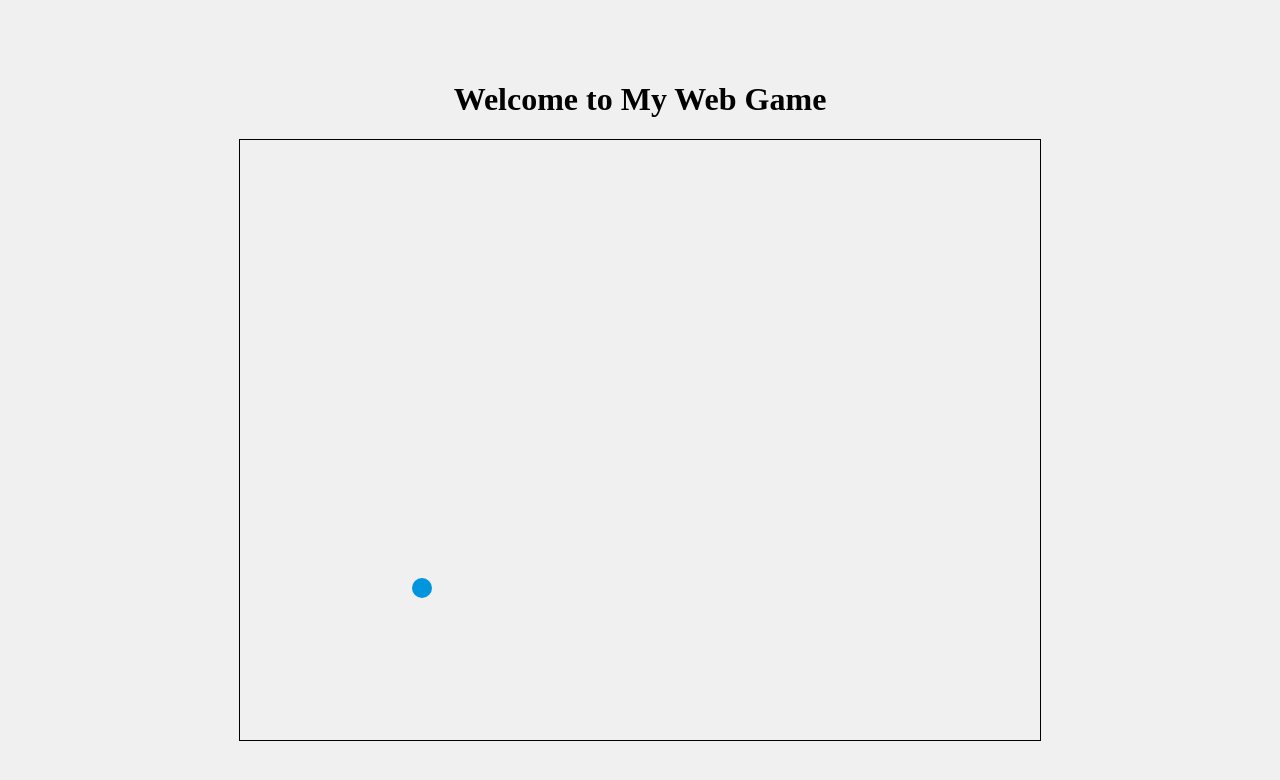
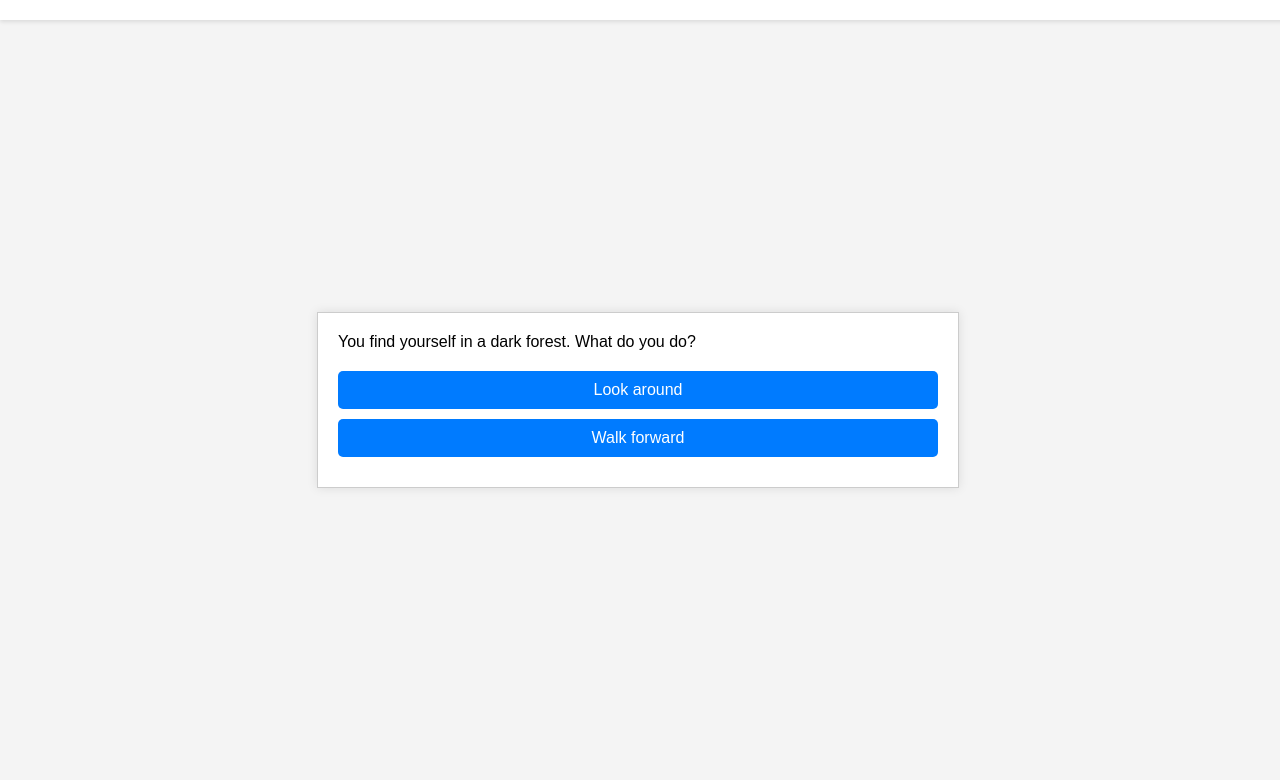
Before and after one commit to RiceBall0807/web-game, a plain HTML site: page docs/index.html in a window 1280 px wide. Drawn offline with Linux system fonts and the light colour scheme.

Commit message:
20240528
移動到doc檔下

```diff
--- a/index.html
+++ b/docs/index.html
@@ -3,12 +3,21 @@
 <head>
     <meta charset="UTF-8">
     <meta name="viewport" content="width=device-width, initial-scale=1.0">
-    <title>My Web Game</title>
+    <title>Text Adventure Game</title>
     <link rel="stylesheet" href="styles.css">
 </head>
 <body>
-    <h1>Welcome to My Web Game</h1>
-    <canvas id="gameCanvas"></canvas>
+    <table>
+	<tr>
+	    <div id="choices-container">
+	    </div>
+	</tr>
+	<tr>
+	    <div id="game-container">
+	        <div id="story"></div>
+	        <div id="choices"></div>
+	    </div>
+	</tr>
     <script src="script.js"></script>
 </body>
 </html>
--- /dev/null
+++ b/docs/script.js
@@ -0,0 +1,95 @@
+const storyElement = document.getElementById('story');
+const choicesElement = document.getElementById('choices');
+
+// 儲存選擇
+let choiceResult = {};
+
+// 選項資料
+const gameData = {
+    start: {
+        key: "start",
+        text: "You find yourself in a dark forest. What do you do?",
+        choices: [
+            { text: "Look around", next: "look_around" },
+            { text: "Walk forward", next: "walk_forward" }
+        ]
+    },
+    look_around: {
+        key: "look_around",
+        text: "You see trees all around and a path leading forward.",
+        choices: [
+            { text: "Take the path", next: "walk_forward" },
+            { text: "Climb a tree", next: "climb_tree" }
+        ]
+    },
+    walk_forward: {
+        key: "walk_forward",
+        text: "You walk forward and encounter a wild animal.",
+        choices: [
+            { text: "Run away", next: "run_away" },
+            { text: "Fight the animal", next: "fight_animal" }
+        ]
+    },
+    climb_tree: {
+        key: "climb_tree",
+        text: "You climb a tree and get a better view of the surroundings.",
+        choices: [
+            { text: "Climb down", next: "look_around" },
+            { text: "Stay up", next: "stay_up_tree" }
+        ]
+    },
+    run_away: {
+        key: "run_away",
+        text: "You run away safely. You are back where you started.",
+        choices: [
+            { text: "Look around", next: "look_around" },
+            { text: "Walk forward", next: "walk_forward" }
+        ]
+    },
+    fight_animal: {
+        key: "fight_animal",
+        text: "You fight the animal and win. You are safe for now.",
+        choices: [
+            { text: "Look around", next: "look_around" },
+            { text: "Walk forward", next: "walk_forward" }
+        ]
+    },
+    stay_up_tree: {
+        key: "stay_up_tree",
+        text: "You stay up in the tree and see a beautiful sunset.",
+        choices: [
+            { text: "Climb down", next: "look_around" }
+        ]
+    }
+};
+
+function startGame() {
+    showStory(gameData.start);
+}
+
+function showStory(storyNode) {
+    storyElement.innerText = storyNode.text;
+    choicesElement.innerHTML = '';
+    storyNode.choices.forEach(choice => {
+        const button = document.createElement('a');
+        button.innerText = choice.text;
+        button.href = '#';
+        button.classList.add('choice');
+        button.onclick = () => {
+            // 保存选择结果到 choiceResult 对象中
+            choiceResult[storyNode.key] = choice.text;
+            showStory(gameData[choice.next]);
+            showChosen();
+        };
+        choicesElement.appendChild(button);
+    });
+}
+
+function showChosen(storyNode) {
+    const choiceText = document.createElement('p');
+    choiceText.innerText = storyNode.choices.map(choice => choice.text).join(' | ');
+    document.getElementById('choices-container').innerHTML = '';
+    document.getElementById('choices-container').appendChild(choiceText);
+}
+
+startGame();
--- /dev/null
+++ b/docs/styles.css
@@ -0,0 +1,48 @@
+body {
+    font-family: Arial, sans-serif;
+    background-color: #f4f4f4;
+    display: flex;
+    justify-content: center;
+    align-items: center;
+    height: 100vh;
+    margin: 0;
+}
+
+#game-container {
+    background: white;
+    border: 1px solid #ccc;
+    padding: 20px;
+    width: 80%;
+    max-width: 600px;
+    box-shadow: 0 0 10px rgba(0,0,0,0.1);
+}
+
+#story {
+    margin-bottom: 20px;
+}
+
+#choices-container {
+    position: fixed;
+    top: 0;
+    left: 0;
+    width: 100%;
+    background-color: #fff;
+    padding: 10px;
+    box-shadow: 0 2px 4px rgba(0, 0, 0, 0.1);
+    z-index: 1000; /* 确保在最顶层 */
+}
+
+.choice {
+    display: block;
+    margin: 10px 0;
+    padding: 10px;
+    background: #007BFF;
+    color: white;
+    text-align: center;
+    text-decoration: none;
+    border-radius: 5px;
+}
+
+.choice:hover {
+    background: #0056b3;
+}
--- a/script.js
+++ /dev/null
@@ -1,34 +0,0 @@
-const canvas = document.getElementById('gameCanvas');
-const context = canvas.getContext('2d');
-canvas.width = 800;
-canvas.height = 600;
-
-let x = canvas.width / 2;
-let y = canvas.height - 30;
-let dx = 2;
-let dy = -2;
-const ballRadius = 10;
-
-function drawBall() {
-    context.beginPath();
-    context.arc(x, y, ballRadius, 0, Math.PI * 2);
-    context.fillStyle = "#0095DD";
-    context.fill();
-    context.closePath();
-}
-
-function draw() {
-    context.clearRect(0, 0, canvas.width, canvas.height);
-    drawBall();
-    x += dx;
-    y += dy;
-
-    if (x + dx > canvas.width - ballRadius || x + dx < ballRadius) {
-        dx = -dx;
-    }
-    if (y + dy > canvas.height - ballRadius || y + dy < ballRadius) {
-        dy = -dy;
-    }
-}
-
-setInterval(draw, 10);
--- a/styles.css
+++ /dev/null
@@ -1,13 +0,0 @@
-body {
-    display: flex;
-    flex-direction: column;
-    align-items: center;
-    justify-content: center;
-    height: 100vh;
-    margin: 0;
-    background-color: #f0f0f0;
-}
-
-#gameCanvas {
-    border: 1px solid #000;
-}
```
Also changed, not shown: 分支專案/forest.js (added, +11 -0 lines), 分支專案/script.js (added, +36 -0 lines), 分支專案/start.js (added, +11 -0 lines).
